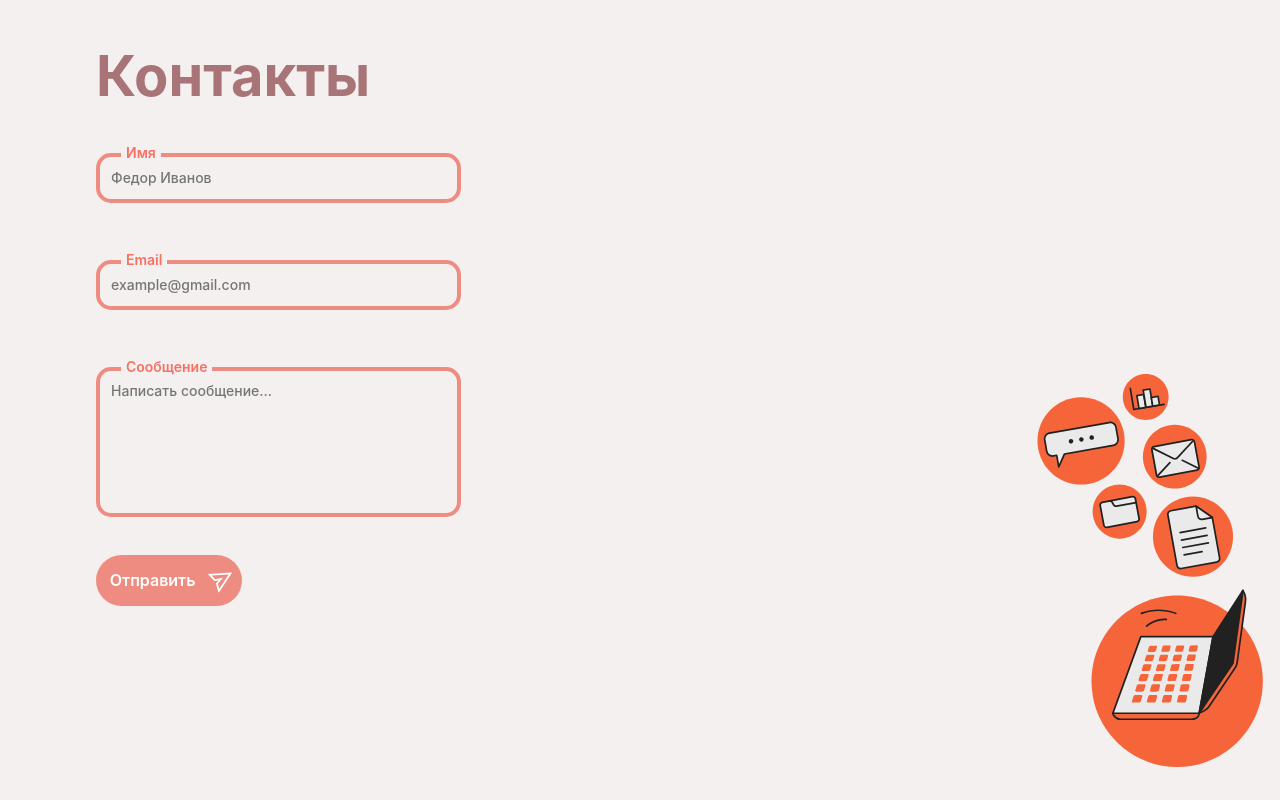
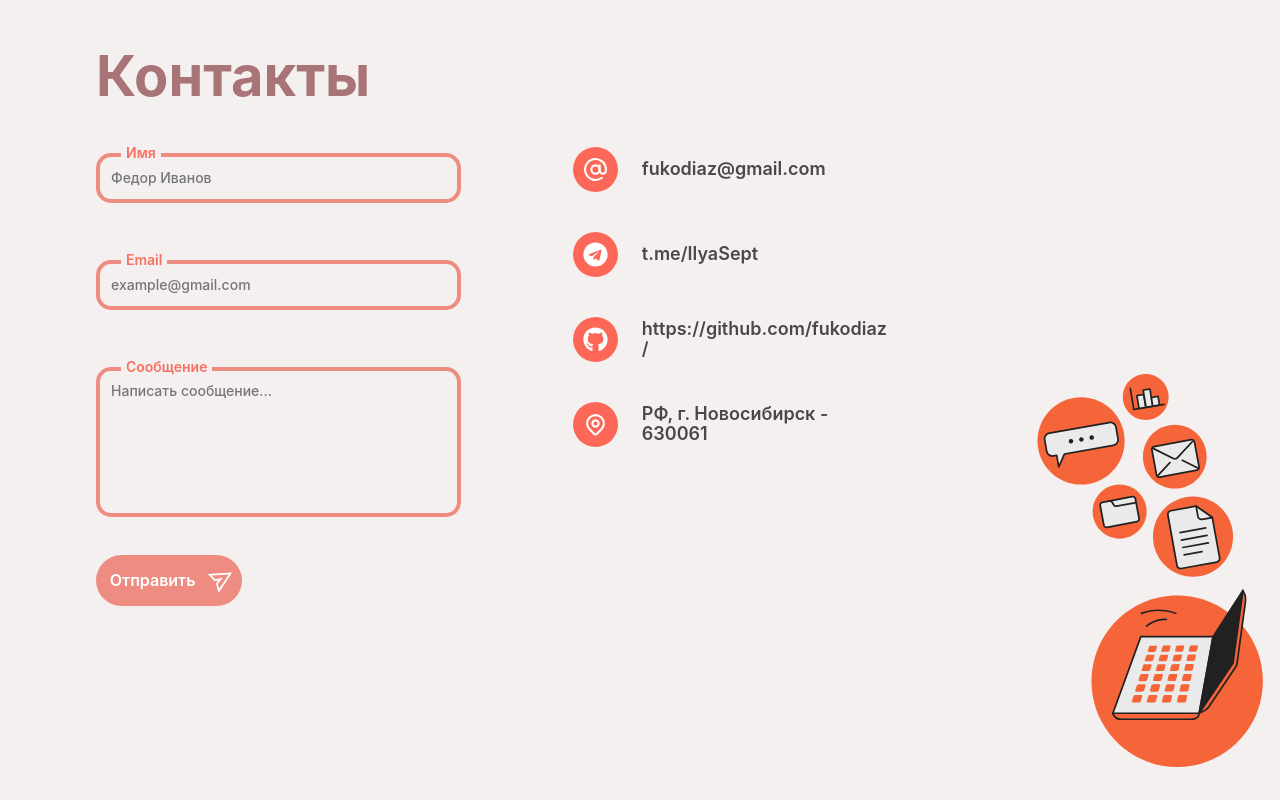
Before and after one commit to fukodiaz/portfolio_ts, a React app in the folder client/: page / in a window 1280 px wide. Shown: the part 4154-4954 px from the top of the page. Built offline with nearby package versions, Linux system fonts and the light colour scheme; the HTML template or start-up script is replaced by a standard one.

Commit message:
add list of contacts

```diff
--- a/client/src/components/contacts/contacts.module.less
+++ b/client/src/components/contacts/contacts.module.less
@@ -102,17 +102,54 @@
 	padding-left: 112px;
 }
 
+.itemContact {
+	display: flex;
+	flex-direction: row;
+	justify-content: flex-start;
+	align-items: center;
+	margin-bottom: 40px;
+	width: 100%;
+}
 
-.listSocialMedia {
+.linkContact {
 	display: flex;
-	flex-wrap: wrap;
 	justify-content: center;
 	align-items: center;
-	gap: 24px;
-	margin-top: 64px;
-	width: 90%;
+	flex-shrink: 0;
+	font-size: 25px;
+	color: #fff;
+	width: 45px;
+	height: 45px;
+	border-radius: 50%;
+	background-color: rgba(253, 89, 71, 0.9);
+	transition: 250ms ease-in-out;
+	&:hover {
+		color: rgba(0,0,0,.7);
+		background-color: #f8d1d1;
+		transform: scale(1.1);
+	}
 }
 
+.boxContentContact {
+	display: inline-flex;
+	margin-left: 24px;
+	// font-size: 18px;
+	// line-height: 1.1;
+	// font-weight: 600;
+	width: 45%;
+	//word-break: break-word;
+}
+
+.contentItemContact {
+	display: inline-flex;
+	//margin-left: 24px;
+	font-size: 18px;
+	line-height: 1.1;
+	font-weight: 600;
+	color: rgba(0,0,0,.7);
+	//width: 45%;
+	word-break: break-word;
+}
 
 
 .imageContacts {
--- a/client/src/components/contacts/contacts.tsx
+++ b/client/src/components/contacts/contacts.tsx
@@ -1,7 +1,9 @@
-import React, {FC, ChangeEvent, useState} from 'react'
+import React, {FC, ChangeEvent, cloneElement, ReactElement, useState} from 'react'
+import { Link } from 'react-router-dom'
 
 import FieldContacts from '../field-contacts'
 
+import { contactsData, TypeContacts } from '../../data/contactsData'
 import { AiOutlineSend } from 'react-icons/ai'
 import imgContacts from './contacts.svg'
 import styles from './contacts.module.less'
@@ -14,6 +16,20 @@ const Contacts: FC = () => {
 	const onChangeName = (e: ChangeEvent<HTMLInputElement>):void => setName(e.target.value)
 	const onChangeEmail = (e: ChangeEvent<HTMLInputElement>):void => setEmail(e.target.value)
 	const onChangeMessage = (e: ChangeEvent<HTMLInputElement>):void => setMessage(e.target.value)
+	const createItemContact = ({label, link, content, nodeIcon}: TypeContacts): ReactElement => (
+		<li key={label} className={styles.itemContact}>
+			<Link to={link} className={styles.linkContact}>
+				{
+					cloneElement(nodeIcon, { className: styles.iconLinkContact })
+				}
+			</Link>
+			<p className={styles.boxContentContact}>
+				<Link to={link} className={styles.contentItemContact}>
+					{content}
+				</Link>
+			</p>
+		</li>
+	)
 
 	return (
 		<section id='contacts' className={styles.contacts}>
@@ -45,14 +61,11 @@ const Contacts: FC = () => {
 						</form>
 					</div>
 
-					<div className={styles.personalContacts}>
-						<ul className={styles.listContacts}>
-
-						</ul>
-						<ul className={styles.listSocialMedia}>
-
-						</ul>
-					</div>
+					<ul className={styles.listContacts}>
+						{
+							contactsData.length && contactsData.map(createItemContact)
+						}
+					</ul>
 				</div>
 
 			</div>
--- /dev/null
+++ b/client/src/data/contactsData.tsx
@@ -0,0 +1,41 @@
+import React, {ReactElement} from 'react'
+import { FiAtSign } from 'react-icons/fi';
+import { HiOutlineLocationMarker } from 'react-icons/hi';
+import {
+	FaTelegram,
+	FaGithub
+} from 'react-icons/fa'
+
+export type TypeContacts = {
+	label: string,
+	link: string,
+	content: string,
+	nodeIcon: ReactElement
+}
+
+export const contactsData: TypeContacts[] = [
+	{
+		label: 'gmail',
+		link: 'mailto:fukodiaz@gmail.com',
+		content: 'fukodiaz@gmail.com',
+		nodeIcon: <FiAtSign />
+	},
+	{
+		label: 'telegram',
+		link: 'https://t.me/IlyaSept',
+		content: 't.me/IlyaSept',
+		nodeIcon: <FaTelegram />
+	},
+	{
+		label: 'github',
+		link: 'https://github.com/fukodiaz/',
+		content: 'https://github.com/fukodiaz/',
+		nodeIcon: <FaGithub />
+	},
+	{
+		label: 'address',
+		link: '#',
+		content: 'РФ, г. Новосибирск - 630061',
+		nodeIcon: <HiOutlineLocationMarker />
+	},
+]
```
